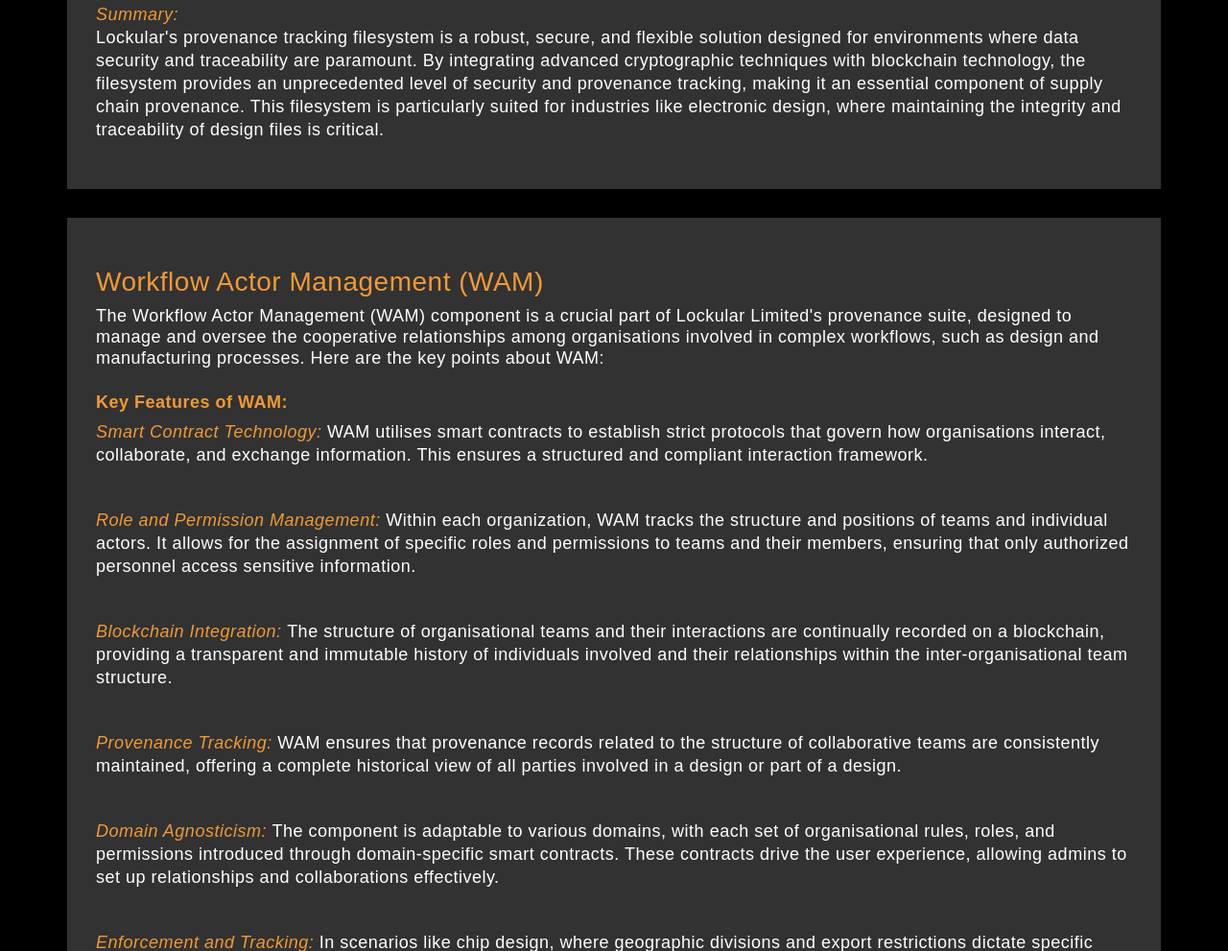
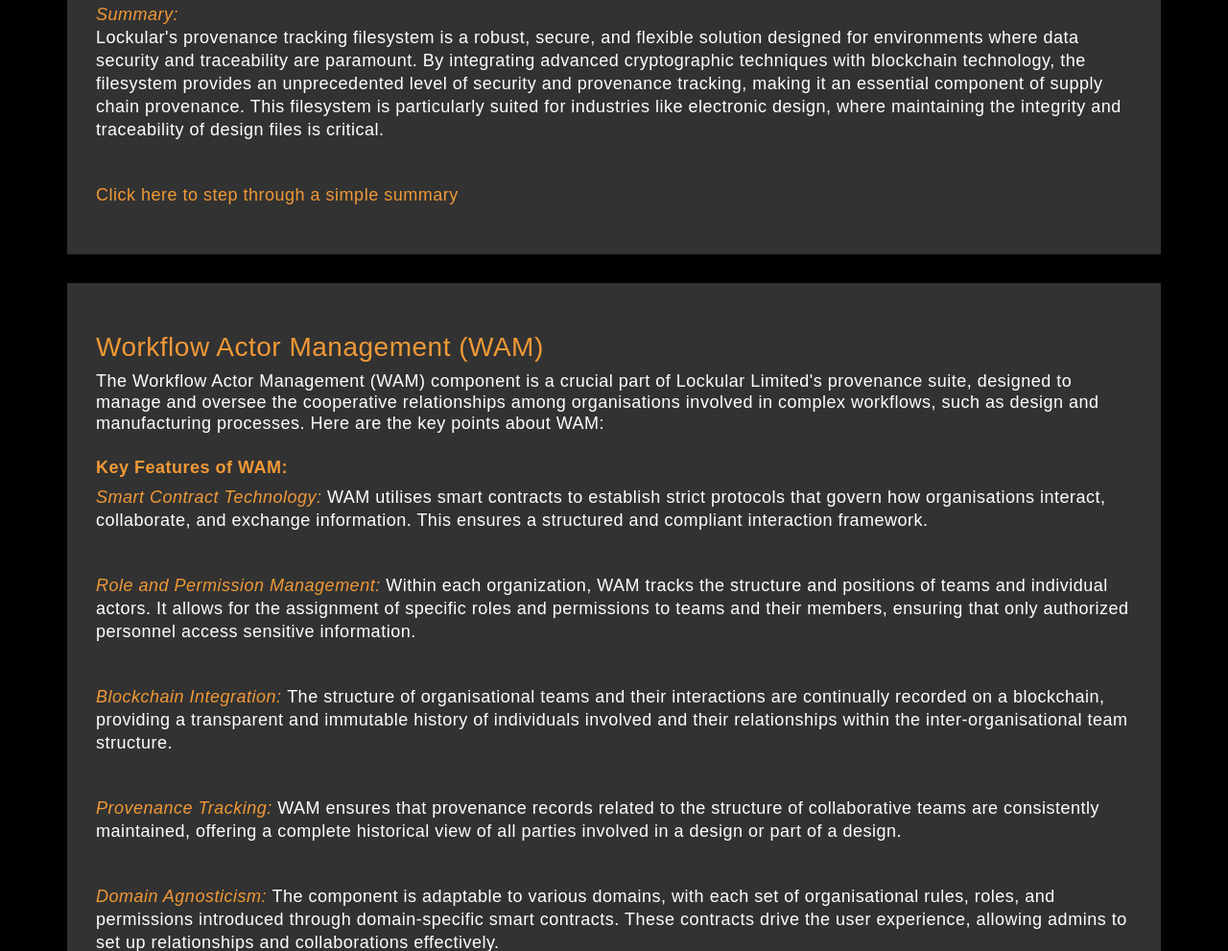
Before and after one commit to datasignals/lockular-website, a plain HTML site: page technical_details.html in a window 1280 px wide. Shown: the part 1753-2744 px from the top of the page at 96% size. Drawn offline with Linux system fonts and the light colour scheme; a web font is replaced by a local one.

Commit message:
link to filesystem web slides inside of FS git repo

```diff
--- a/technical_details.html
+++ b/technical_details.html
@@ -110,6 +110,9 @@
                                 </li><br>
                                 <li class="tech-key"><em class="p-header-text">Summary:</em><br>
                                     Lockular's provenance tracking filesystem is a robust, secure, and flexible solution designed for environments where data security and traceability are paramount. By integrating advanced cryptographic techniques with blockchain technology, the filesystem provides an unprecedented level of security and provenance tracking, making it an essential component of supply chain provenance. This filesystem is particularly suited for industries like electronic design, where maintaining the integrity and traceability of design files is critical.
+                                </li><br>
+                                <li class="tech-key"><em class="p-header-text"></em>
+                                    <a href="https://datasignals.github.io/secure-provenance-tracking-filesystem/" target="_blank">Click here to step through a simple summary</a>
                                 </li>
                             </ol>
                         </div>
```
